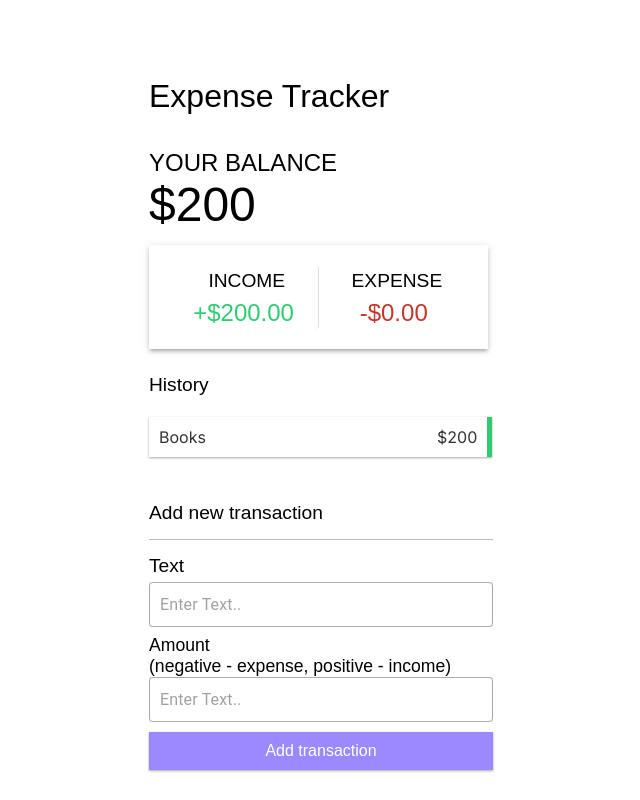
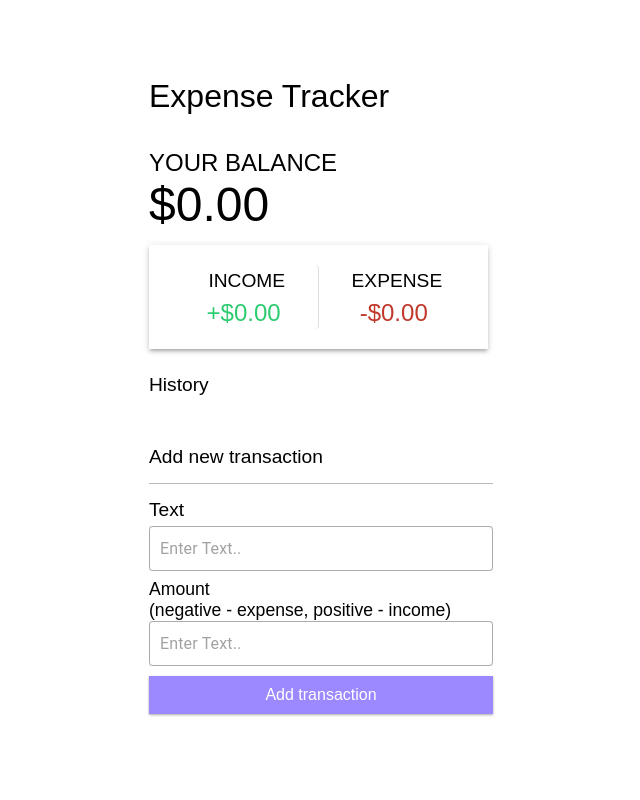
Before and after one commit to yasirali333/ExpenseTracker, a Next.js app: page / in a window 1280 px wide. Shown: the whole page, without its empty margins (319-959 px from the left). Built offline with nearby package versions, Linux system fonts and the light colour scheme.

Commit message:
Amount validation

```diff
--- a/app/components/AddTransaction.tsx
+++ b/app/components/AddTransaction.tsx
@@ -44,12 +44,17 @@ export default function AddTransaction() {
 
   const [text, setText] = useState<string>("");
   const [amount, setAmount] = useState<number | string>("");
+  const [isFormIncomplete, setIsFormIncomplete] = useState<boolean>(false);
   const dispatch = useAppDispatch();
   const ALPHA_DASH_REGEX = /^[a-zA]+$/;
   const NUMERIC_DASH_REGEX = /^[Z0-9-]+$/;
 
   const onSubmit = (e: React.MouseEvent<HTMLButtonElement>) => {
     e.preventDefault();
+    if (text.trim() === '' || amount === '') {
+      setIsFormIncomplete(true);
+      return;
+    }
 
     const newTransaction = {
       id: Math.floor(Math.random() * 10000000),
@@ -60,6 +65,8 @@ export default function AddTransaction() {
     dispatch(addExpense(newTransaction))
     setText("");
     setAmount("");
+    setIsFormIncomplete(false);
+
   }
 
   return (
@@ -89,12 +96,9 @@ export default function AddTransaction() {
             (negative - expense, positive - income)</Typography>
             <TextField placeholder='Enter Text..' typeof='text' color='secondary'
              onKeyDown={(event) => {
-
               if (event.key === 'Backspace') {
                 return;
               }
-
-
               if (!NUMERIC_DASH_REGEX.test(event.key)) {
                 event.preventDefault();
               }
--- a/app/components/Balance.tsx
+++ b/app/components/Balance.tsx
@@ -40,6 +40,21 @@ const theme = createTheme({
 
   },
 });
+const convertAmount = (value: string | number): string => {
+  if (typeof value === 'number') {
+    if (Math.abs(value) >= 1000000 && Math.abs(value) < 1000000000) {
+      return (value / 1000000).toFixed(2) + 'M';
+    }
+    if (Math.abs(value) >= 1000000000 && Math.abs(value) < 1000000000000) {
+      return (value / 1000000000).toFixed(2) + 'B';
+    }
+    if (Math.abs(value) >= 1000000000000) {
+      return (value / 1000000000000).toFixed(2) + 'T';
+    }
+  }
+  return value.toString();
+};
+
 
 
 export default function Balance() {
@@ -56,7 +71,7 @@ export default function Balance() {
      </Typography>
      <Box  sx={{mt:'10px'}}>
      <Typography variant="myVariant3">
-        ${totalAmount}
+        {Math.abs(totalAmount) >= 1000000 ? (convertAmount(totalAmount)) : `$${totalAmount.toFixed(2)}`}
      </Typography>
      </Box>
 
--- a/app/components/IncomExpences.tsx
+++ b/app/components/IncomExpences.tsx
@@ -38,6 +38,21 @@ export default function IncomExpences() {
   const income = amounts.filter((amount) => amount > 0).reduce((acc, item) => acc + item, 0);
   const expenses = amounts.filter((amount) => amount < 0).reduce((acc, item) => acc + item, 0);
 
+  const convertAmount= (value: string | number): string => {
+    if (typeof value === 'number') {
+      if (Math.abs(value) >= 1000000 && Math.abs(value) < 1000000000) {
+        return (value / 1000000).toFixed(2) + 'M';
+      }
+      if (Math.abs(value) >= 1000000000 && Math.abs(value) < 1000000000000) {
+        return (value / 1000000000).toFixed(2) + 'B';
+      }
+      if (Math.abs(value) >= 1000000000000) {
+        return (value / 1000000000000).toFixed(2) + 'T';
+      }
+    }
+    return value.toString();
+  };
+
   return (
     <ThemeProvider theme={theme}>
 
@@ -47,11 +62,15 @@ export default function IncomExpences() {
         <Paper elevation={0}  sx={{ width:'50%', borderRight:'1px solid #dedede' ,}}>
           <Typography variant="myVariant4">INCOME</Typography><br/>
 
-          <Typography  variant="myVariant5" sx={{color:'#2ecc71'}} >+${income.toFixed(2)}</Typography>
+          <Typography variant="myVariant5" sx={{ color: '#2ecc71' }}>
+          {Math.abs(income) >= 1000000 ? (convertAmount(income)) : `+$${income.toFixed(2)}`}
+        </Typography>
         </Paper>
         <Paper elevation={0}  sx={{width:'50%'}}>
           <Typography variant="myVariant4">EXPENSE</Typography><br/>
-          <Typography  variant="myVariant5" sx={{color:'#c0392b'}}>-${Math.abs(expenses).toFixed(2)}</Typography>
+          <Typography  variant="myVariant5" sx={{color:'#c0392b'}}>
+          {Math.abs(income) >= 1000000 ? (convertAmount(income)) : `-$${income.toFixed(2)}`}
+            </Typography>
         </Paper>
       </Paper>
 
--- a/app/redux/feature/expenseSlice.tsx
+++ b/app/redux/feature/expenseSlice.tsx
@@ -13,7 +13,7 @@ export type TransactionTypes = {
 };
 
 const initailState: InitialStateTypes = {
-  Transaction: [{ id: 1, text: "Books", amount: 200 }],
+  Transaction: [],
 };
 
 const expenseSlice = createSlice({
```
